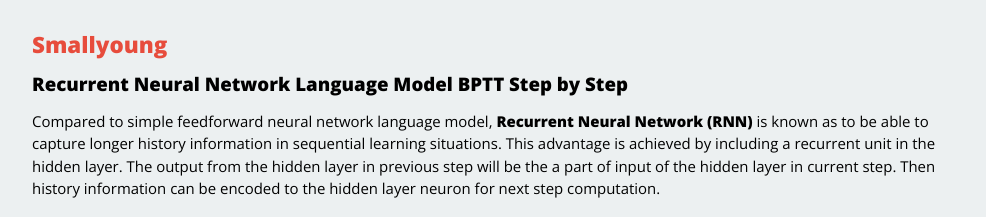
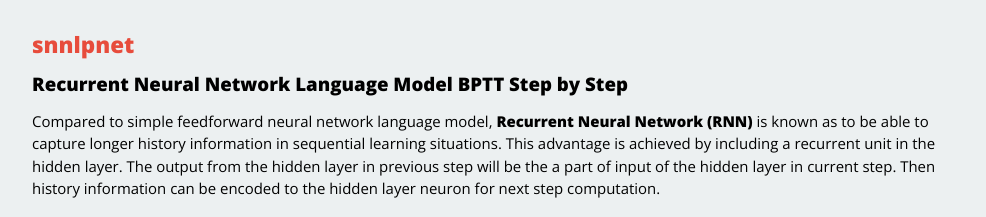
Before and after one commit to zeeeyang/zeeeyang.github.io, a Jekyll site: the page built from _posts/2015-02-12-RNNLM-BPTT-Step-by-Step.markdown, in a window 1280 px wide. Shown: the top 217 px of the page, without its empty margins (146-1132 px from the left). Built offline with Jekyll 4.4.1, drawn with Linux system fonts in a browser that asks for light colours; Markdown is read by kramdown in place of the engine named in the settings; formulas are drawn with MathJax 3.

Commit message:
modify title

```diff
--- a/_config.yml
+++ b/_config.yml
@@ -1,4 +1,4 @@
-name: "Smallyoung"
+name: "snnlpnet"
 markdown: redcarpet
 highlighter: pygments
 permalink: :title
@@ -6,5 +6,5 @@ exclude: [README.md, LICENSE, Makefile,nohup.out]
 
 # Information for the Atom feed
 gereksiz:
-   author: "smallyoung"
-   email: "kyleteng@outlook.com"
+   author: "ssnlpnet"
+   email: "snnlpnet@gmail.com"
--- a/index.html
+++ b/index.html
@@ -1,6 +1,6 @@
 ---
 layout: default
-title: Smallyoung
+title: snnlpnet
 ---
 
 <div id="home">
```
Also changed, not shown: README.md.
